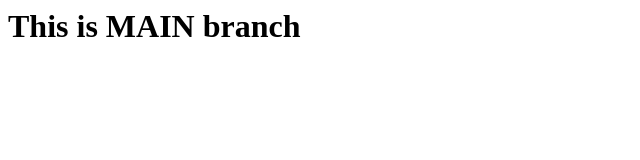
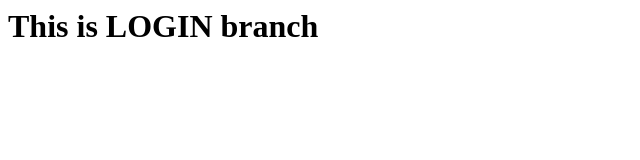
Before and after one commit to Hamzaaziz730/mock-project, a plain HTML site: page index.html in a window 1280 px wide. Shown: the whole page, without its empty margins (0-640 px from the left). Drawn offline with Linux system fonts and the light colour scheme.

Commit message:
Update index.html

```diff
--- a/index.html
+++ b/index.html
@@ -1 +1 @@
-<h1>This is MAIN branch</h1>
+<h1>This is LOGIN branch</h1>
```
